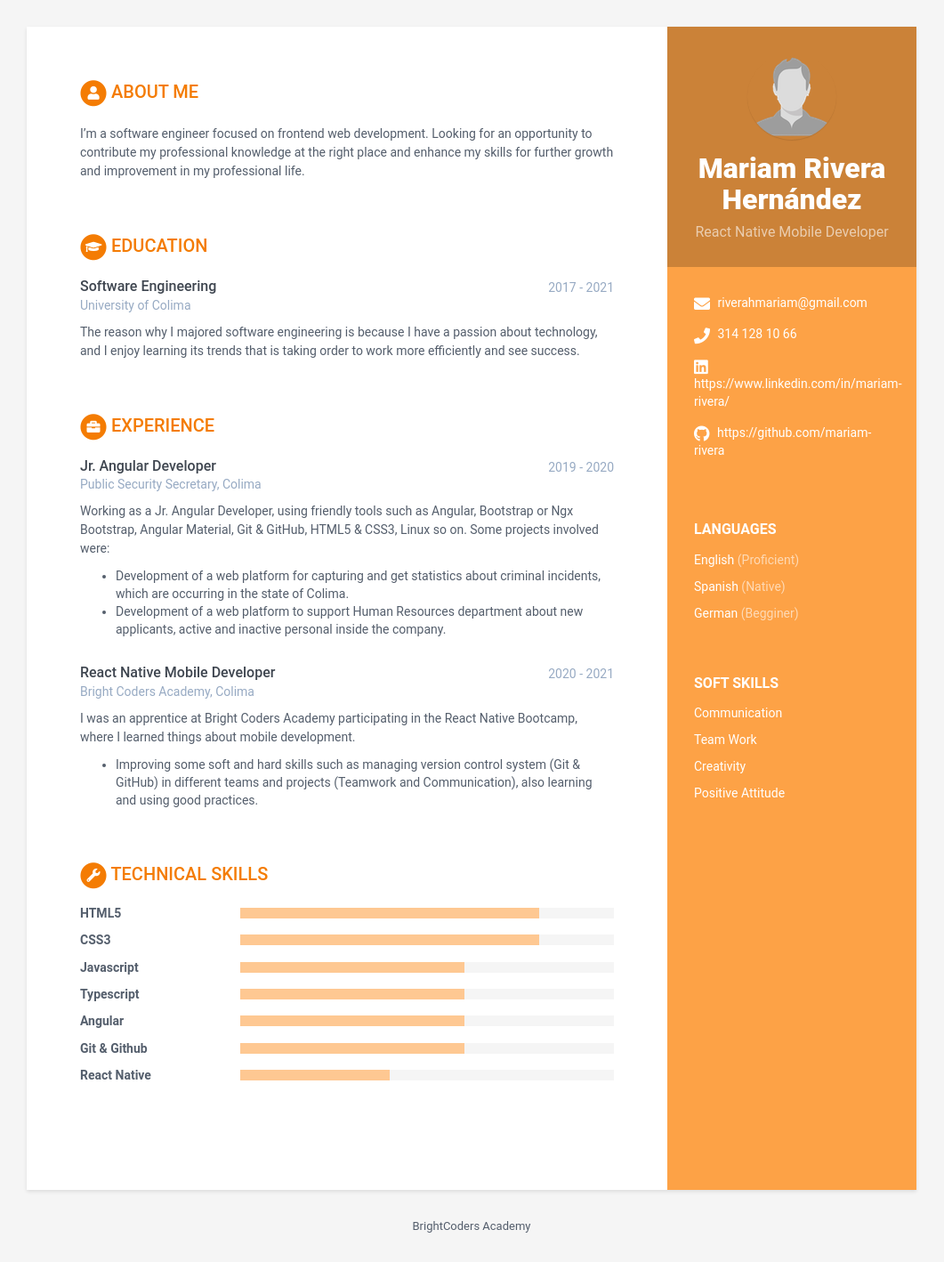
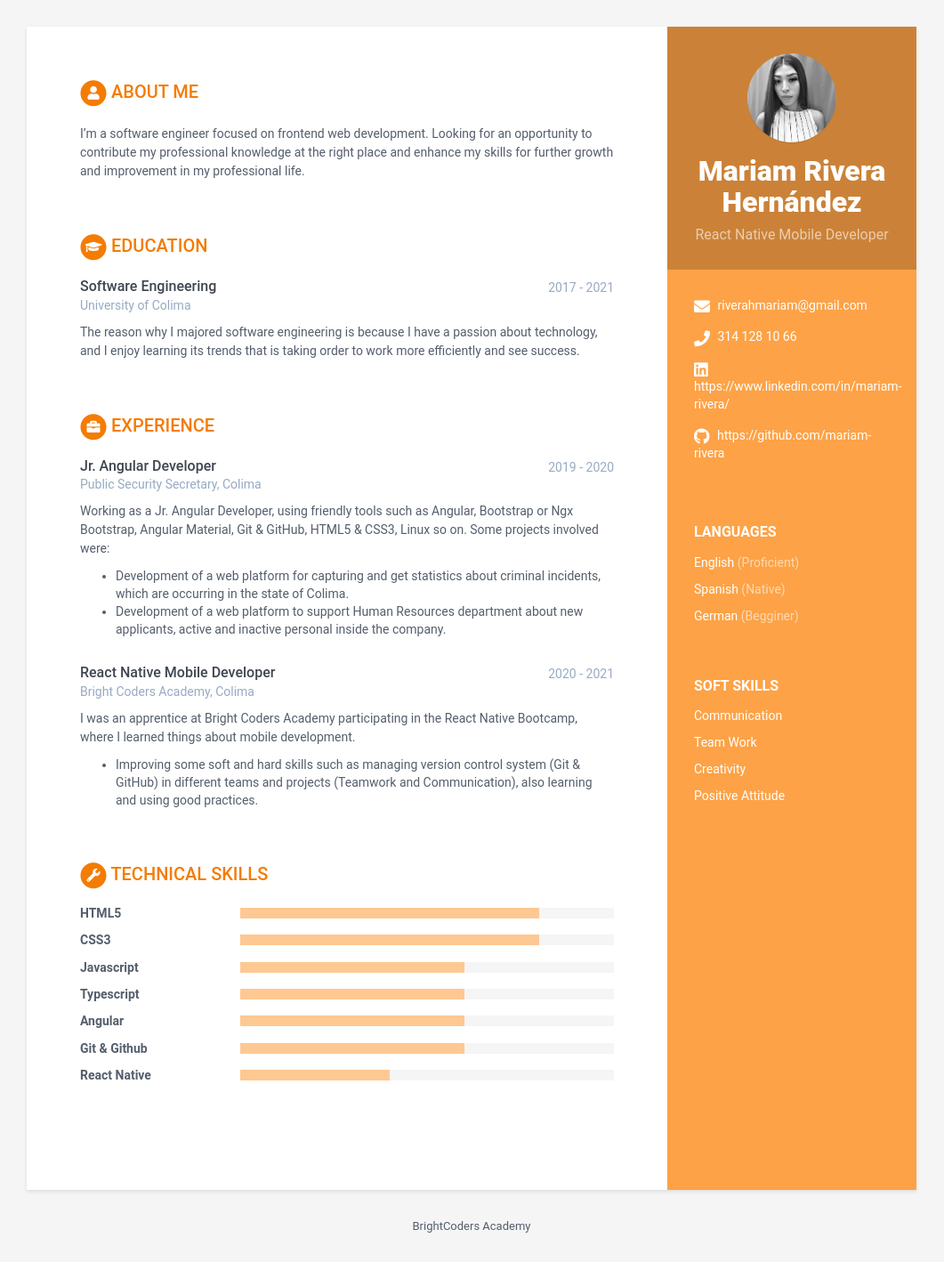
Before and after one commit to BC-NOV-20-Proyectos/resume-mariam-rivera, a Jekyll site: the page built from index.html, in a window 1280 px wide. Shown: the whole page at 89% size, without its empty margins (110-1171 px from the left). Built offline with Jekyll 4.4.1, drawn with Linux system fonts in a browser that asks for light colours.

Commit message:
profile added

```diff
--- a/_data/data.yml
+++ b/_data/data.yml
@@ -9,7 +9,7 @@ sidebar:
   # Profile information
   name: Mariam Rivera Hernández # Nombre completo
   tagline: React Native Mobile Developer # React Native Mobile Developer ó Ruby on Rails Web Developer Según sea el caso
-  avatar: profile.png # Colocar una imagen con tu foto de 100x100 pixels dentro de /assets/images
+  avatar: profile.jpg # Colocar una imagen con tu foto de 100x100 pixels dentro de /assets/images
   # Actualiza tus datos de contacto
   email: riverahmariam@gmail.com
   phone: 314 128 10 66
```
Also changed, not shown: assets/images/profile.jpg (added), assets/images/profile.png (deleted).
